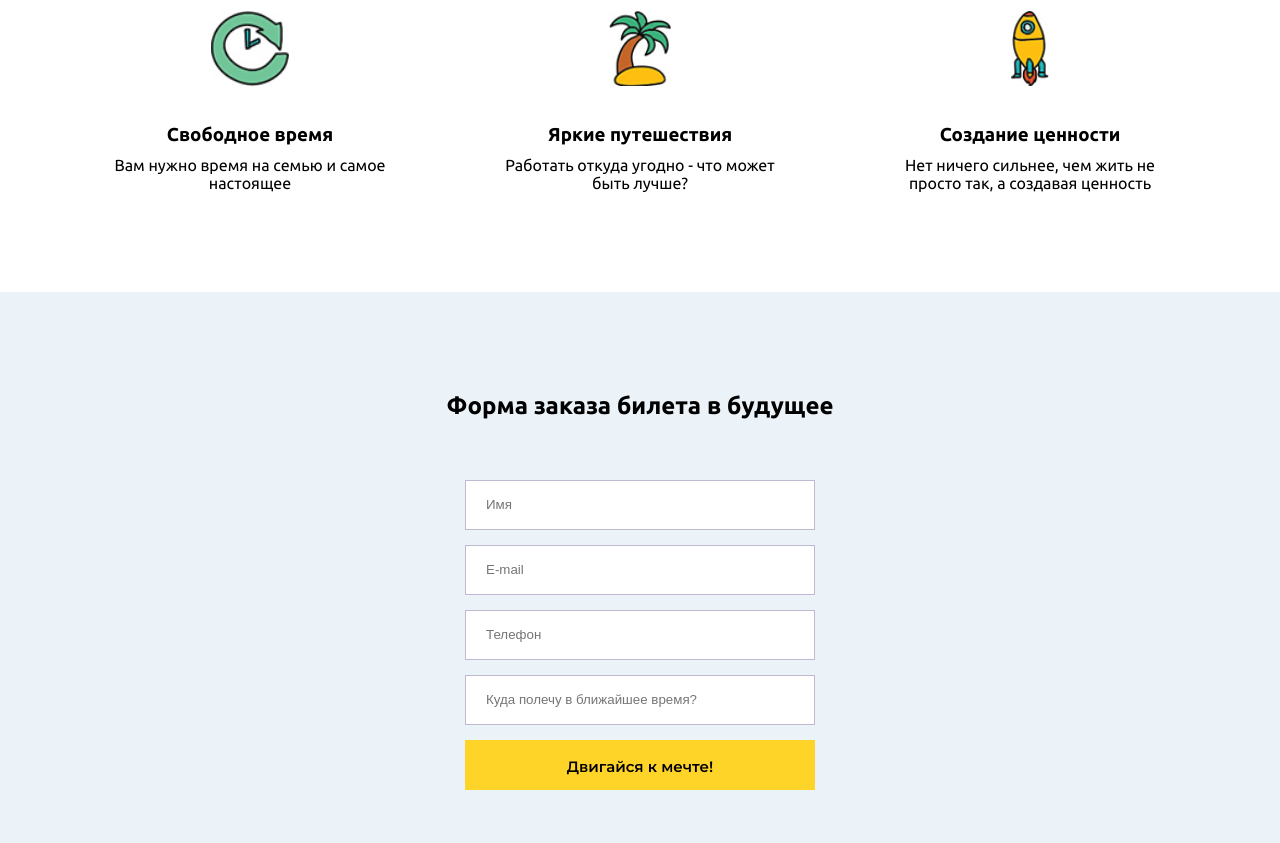
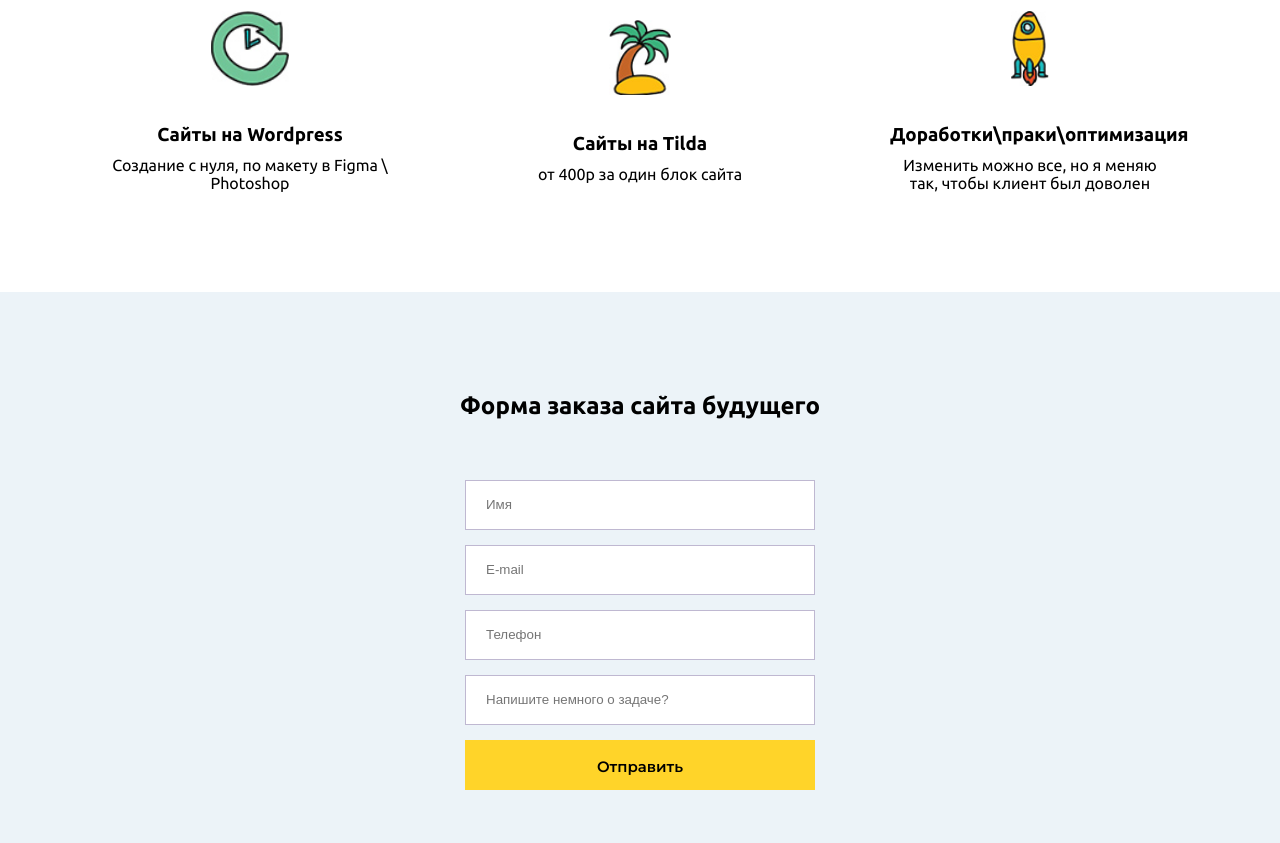
Before and after one commit to closedeed/closedeed.github.io, a plain HTML site: page index.html in a window 1280 px wide. Shown: the part 1080-1923 px from the top of the page. Drawn offline with Linux system fonts and the light colour scheme.

Commit message:
add robots, sitemap, form sending

```diff
--- a/css/main.css
+++ b/css/main.css
@@ -164,15 +164,36 @@ input{
     border: 1px solid #bfb8d1;
 }
 
-.button-form {
+.button-form{
 	border: 0;
 	cursor: pointer;
 	display: inline;
     width: 350px;
     height: 50px;
     margin: 0px auto;
+    visibility: hidden;
 }
 .button-form:hover{
+    background-color: rgb(255, 200, 0);
+}
+.form.button-submit{
+    display:block;
+    color: black;
+    font-family: 'Montserrat', sans-serif;
+    font-weight: 700;
+    font-size: 15px;
+    background-color: #ffd429;
+    padding: 17px;
+    margin-top: 15px;
+    text-decoration:none;
+    text-align: center;
+	border: 0;
+	cursor: pointer;
+    width: 100%;
+    height: 50px;
+    margin: 0px auto;
+}
+.form.button-submit:hover{
     background-color: rgb(255, 200, 0);
 }
 
--- a/index.html
+++ b/index.html
@@ -39,19 +39,19 @@
             <h2 class="title-h2">Что вас ждет впереди</h2>
             <div class="wrapper">
                 <div class="benefits">
-                    <img src="./img/time.jpg" alt="Время отдыха" class="img-benefit">
-                    <h3 class="benefits-header">Свободное время</h3>
-                    <p class="benefits-description">Вам нужно время на семью и самое настоящее</p>
+                    <img src="./img/time.jpg" alt="Свободное время" class="img-benefit">
+                    <h3 class="benefits-header">Сайты на Wordpress</h3>
+                    <p class="benefits-description">Создание с нуля, по макету в Figma \ Photoshop</p>
                 </div>
                 <div class="benefits">
                     <img src="./img/palm.jpg" alt="Пальмы пляж" class="img-benefit">
-                    <h3 class="benefits-header">Яркие путешествия</h3>
-                    <p class="benefits-description">Работать откуда угодно - что может быть лучше?</p>
+                    <h3 class="benefits-header">Сайты на Tilda</h3>
+                    <p class="benefits-description">от 400р за один блок сайта</p>
                 </div>
                 <div class="benefits">
                     <img src="./img/rocket.jpg" alt="Цель" class="img-benefit">
-                    <h3 class="benefits-header">Создание ценности</h3>
-                    <p class="benefits-description">Нет ничего сильнее, чем жить не просто так, а создавая ценность
+                    <h3 class="benefits-header">Доработки\праки\оптимизация</h3>
+                    <p class="benefits-description">Изменить можно все, но я меняю так, чтобы клиент был доволен
                 </div>
             </div>
         </div>
@@ -59,15 +59,16 @@
     </section>
     <section class="section-booking">
         <div class="container">
-            <h2 class="form-title">Форма заказа билета в будущее</h2>
+            <h2 class="form-title">Форма заказа сайта будущего</h2>
             <div class="booking-form-container">
                 <form action="https://gauran.ga/form.php" id="booking-form" method="get">
                     <input type="text" id="name" class="name" placeholder="Имя" required="true">
                     <input type="email" id="email" class="email" placeholder="E-mail" required="true">
                     <input type="tel" id="phone" class="tel" placeholder="Телефон" required="true">
-                    <input type="text" id="message" class="direction" placeholder="Куда полечу в ближайшее время?"
+                    <input type="text" id="message" class="direction" placeholder="Напишите немного о задаче?"
                         required="true">
-                    <button type="submit" class="button button-form">Двигайся к мечте!</button>
+                    <a id="form-message-button" class="form button-submit" href="#">Отправить</a>
+                    <button id="submit" type="submit" class="button button-form">Двигайся к мечте!</button>
                 </form>
             </div>
         </div>
@@ -76,6 +77,16 @@
         <div class="container">
             <p class="credits">&copy; Все мечты защищены моим трудолюбием</p>
         </div>
+        <script>
+            document.getElementById('form-message-button').onclick = function () {
+                    var $name = document.getElementById('name').value;
+                    var $email = document.getElementById('email').value;
+                    var $phone = document.getElementById('phone').value;
+                    var $message = document.getElementById('message').value;
+                    location.href = "https://gauran.ga/form.php?name=" + $name + '&email=' + $email + "&phone=" + $phone + "&message="+$message;
+                //https://gauran.ga/form.php?name="32324"&email="324324@dsfsdf.ru"&phone="324234"&message="23432432"
+                }
+        </script>
     </footer>
 </body>
 
```
Also changed, not shown: sitemap.xml (added, +9 -0 lines), robots.txt (added).
